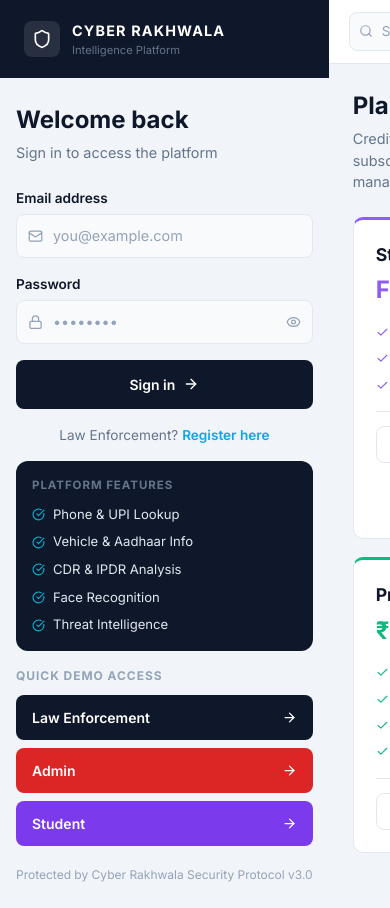
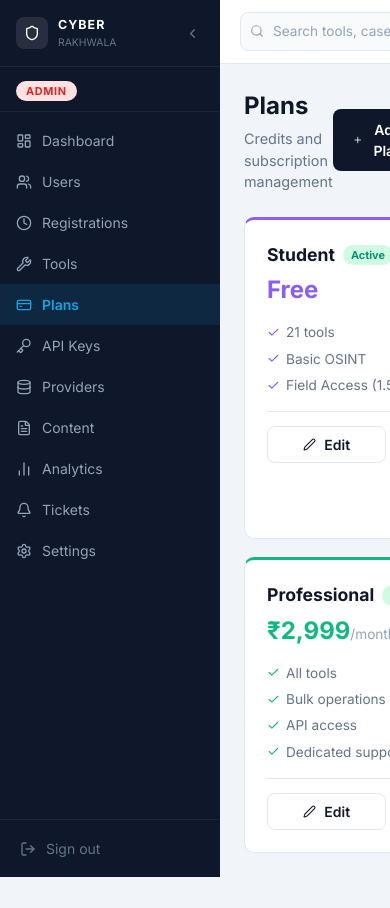
Before and after one commit to dipanshachauhan303-cmd/cyber-rakhwala-frontend, a React (Vite) app: page /admin/plans in a window 390 px wide. After the commit the page ends 877 px from the top, so only its background shows below. Built offline with nearby package versions, Linux system fonts and the light colour scheme; sample sign-in values are in the browser's storage.

Commit message:
fix sidebar mobile

```diff
--- a/src/components/shared/Sidebar.jsx
+++ b/src/components/shared/Sidebar.jsx
@@ -1,190 +1,224 @@
 import { useState } from 'react'
-import { useNavigate, Link } from 'react-router-dom'
-import { Shield, Eye, EyeOff, ArrowRight, Lock, Mail, CheckCircle } from 'lucide-react'
-import { api, setAuth } from '../utils/api.js'
+import { useNavigate, useLocation } from 'react-router-dom'
+import {
+  LayoutDashboard, Wrench, FolderOpen, Shield,
+  Users, Settings, LogOut, ChevronLeft, ChevronRight,
+  Activity, Key, Database, FileText, CreditCard,
+  Bell, BarChart2, Clock, Menu, X
+} from 'lucide-react'
+import { clearAuth } from '../../utils/api.js'
 
-const DEMO_ACCOUNTS = [
-  { label: 'Law Enforcement', email: 'law@demo.com', password: 'demo123', bg: '#0f172a', hover: '#1e293b' },
-  { label: 'Admin', email: 'admin@demo.com', password: 'demo123', bg: '#dc2626', hover: '#b91c1c' },
-  { label: 'Student', email: 'student@demo.com', password: 'demo123', bg: '#7c3aed', hover: '#6d28d9' },
-]
-
-const ROLE_PATHS = {
-  'law-enforcement': '/law-enforcement/dashboard',
-  admin: '/admin/dashboard',
-  student: '/student/dashboard',
+const NAV = {
+  'law-enforcement': [
+    { icon: LayoutDashboard, label: 'Overview', path: '/law-enforcement/dashboard' },
+    { icon: Wrench, label: 'Tools', path: '/law-enforcement/tools' },
+    { icon: FolderOpen, label: 'Cases', path: '/law-enforcement/cases' },
+  ],
+  admin: [
+    { icon: LayoutDashboard, label: 'Dashboard', path: '/admin/dashboard' },
+    { icon: Users, label: 'Users', path: '/admin/users' },
+    { icon: Clock, label: 'Registrations', path: '/admin/registrations' },
+    { icon: Wrench, label: 'Tools', path: '/admin/tools' },
+    { icon: CreditCard, label: 'Plans', path: '/admin/plans' },
+    { icon: Key, label: 'API Keys', path: '/admin/api-keys' },
+    { icon: Database, label: 'Providers', path: '/admin/providers' },
+    { icon: FileText, label: 'Content', path: '/admin/content' },
+    { icon: BarChart2, label: 'Analytics', path: '/admin/analytics' },
+    { icon: Bell, label: 'Tickets', path: '/admin/tickets' },
+    { icon: Settings, label: 'Settings', path: '/admin/settings' },
+  ],
+  student: [
+    { icon: LayoutDashboard, label: 'Dashboard', path: '/student/dashboard' },
+    { icon: Wrench, label: 'Tools', path: '/student/tools' },
+    { icon: Activity, label: 'History', path: '/student/history' },
+  ],
 }
 
-const FEATURES = [
-  'Phone & UPI Lookup',
-  'Vehicle & Aadhaar Info',
-  'CDR & IPDR Analysis',
-  'Face Recognition',
-  'Threat Intelligence',
-]
-
-export default function Login() {
-  const navigate = useNavigate()
-  const [form, setForm] = useState({ email: '', password: '' })
-  const [showPass, setShowPass] = useState(false)
-  const [loading, setLoading] = useState(false)
-  const [error, setError] = useState('')
-
-  const doLogin = async (email, password) => {
-    setLoading(true)
-    setError('')
-    try {
-      const data = await api.post('/api/auth/login', { email, password })
-      setAuth(data.token, data.user)
-      window.location.href = ROLE_PATHS[data.user.role] || '/login'
-    } catch (err) {
-      setError(err.message || 'Login failed')
-    } finally {
-      setLoading(false)
-    }
+const ROLE_BADGE = {
+  'law-enforcement': { label: 'Law Enforcement', color: '#0ea5e9', bg: '#e0f2fe' },
+  admin: { label: 'Admin', color: '#dc2626', bg: '#fee2e2' },
+  student: { label: 'Student', color: '#7c3aed', bg: '#ede9fe' },
 }
 
-  const handleSubmit = (e) => {
-    e.preventDefault()
-    doLogin(form.email, form.password)
+export default function Sidebar({ role = 'law-enforcement' }) {
+  const [collapsed, setCollapsed] = useState(false)
+  const [mobileOpen, setMobileOpen] = useState(false)
+  const navigate = useNavigate()
+  const location = useLocation()
+  const links = NAV[role] || NAV['law-enforcement']
+  const badge = ROLE_BADGE[role] || ROLE_BADGE['law-enforcement']
+
+  const handleLogout = () => {
+    clearAuth()
+    window.location.href = '/login'
   }
 
-  return (
-    <div style={{ minHeight: '100vh', background: '#f1f5f9', display: 'flex', flexDirection: 'column' }}>
+  const handleNavigate = (path) => {
+    navigate(path)
+    setMobileOpen(false)
+  }
 
-      {/* Mobile header */}
+  const renderNav = () => (
+    <>
+      {/* Logo */}
       <div style={{
-        background: '#0f172a',
-        padding: '20px 24px',
-        display: 'flex',
-        alignItems: 'center',
-        gap: '12px',
+        display: 'flex', alignItems: 'center',
+        justifyContent: collapsed ? 'center' : 'space-between',
+        padding: '16px', borderBottom: '1px solid rgba(255,255,255,0.08)',
+        minHeight: '64px',
       }}>
-        <div style={{ width: '36px', height: '36px', background: 'rgba(255,255,255,0.1)', borderRadius: '8px', display: 'flex', alignItems: 'center', justifyContent: 'center' }}>
-          <Shield size={20} color="#ffffff" />
+        {!collapsed && (
+          <div style={{ display: 'flex', alignItems: 'center', gap: '10px' }}>
+            <div style={{ width: '32px', height: '32px', background: 'rgba(255,255,255,0.1)', borderRadius: '8px', display: 'flex', alignItems: 'center', justifyContent: 'center', flexShrink: 0 }}>
+              <Shield size={16} color="#ffffff" />
             </div>
             <div>
-          <p style={{ color: '#ffffff', fontWeight: 700, fontSize: '0.9rem', letterSpacing: '0.08em' }}>CYBER RAKHWALA</p>
-          <p style={{ color: '#64748b', fontSize: '0.7rem' }}>Intelligence Platform</p>
+              <p style={{ color: '#ffffff', fontWeight: 700, fontSize: '0.78rem', letterSpacing: '0.08em' }}>CYBER</p>
+              <p style={{ color: '#64748b', fontSize: '0.65rem' }}>RAKHWALA</p>
             </div>
           </div>
-
-      {/* Main content */}
-      <div style={{ flex: 1, display: 'flex', alignItems: 'center', justifyContent: 'center', padding: '24px 16px' }}>
-        <div style={{ width: '100%', maxWidth: '420px' }}>
-
-          <h2 style={{ fontSize: '1.5rem', fontWeight: 700, color: '#0f172a', marginBottom: '4px' }}>Welcome back</h2>
-          <p style={{ color: '#64748b', fontSize: '0.9rem', marginBottom: '24px' }}>Sign in to access the platform</p>
-
-          <form onSubmit={handleSubmit} style={{ display: 'flex', flexDirection: 'column', gap: '16px' }}>
-            <div>
-              <label style={{ display: 'block', fontSize: '0.85rem', fontWeight: 600, color: '#0f172a', marginBottom: '6px' }}>Email address</label>
-              <div style={{ position: 'relative' }}>
-                <Mail size={15} color="#94a3b8" style={{ position: 'absolute', left: '12px', top: '50%', transform: 'translateY(-50%)' }} />
-                <input
-                  type="email"
-                  required
-                  autoComplete="email"
-                  value={form.email}
-                  onChange={e => setForm({ ...form, email: e.target.value })}
-                  placeholder="you@example.com"
-                  className="cr-input"
-                  style={{ paddingLeft: '36px' }}
-                />
-              </div>
+        )}
+        {collapsed && <Shield size={18} color="#ffffff" />}
+        <button
+          onClick={() => setCollapsed(!collapsed)}
+          style={{ background: 'none', border: 'none', cursor: 'pointer', color: '#64748b', padding: '4px' }}
+        >
+          {collapsed ? <ChevronRight size={15} /> : <ChevronLeft size={15} />}
+        </button>
       </div>
 
-            <div>
-              <label style={{ display: 'block', fontSize: '0.85rem', fontWeight: 600, color: '#0f172a', marginBottom: '6px' }}>Password</label>
-              <div style={{ position: 'relative' }}>
-                <Lock size={15} color="#94a3b8" style={{ position: 'absolute', left: '12px', top: '50%', transform: 'translateY(-50%)' }} />
-                <input
-                  type={showPass ? 'text' : 'password'}
-                  required
-                  autoComplete="current-password"
-                  value={form.password}
-                  onChange={e => setForm({ ...form, password: e.target.value })}
-                  placeholder="••••••••"
-                  className="cr-input"
-                  style={{ paddingLeft: '36px', paddingRight: '40px' }}
-                />
-                <button
-                  type="button"
-                  onClick={() => setShowPass(!showPass)}
-                  style={{ position: 'absolute', right: '12px', top: '50%', transform: 'translateY(-50%)', background: 'none', border: 'none', cursor: 'pointer', color: '#94a3b8' }}
-                >
-                  {showPass ? <EyeOff size={15} /> : <Eye size={15} />}
-                </button>
-              </div>
-            </div>
-
-            {error && (
-              <div style={{ background: '#fee2e2', border: '1px solid #fecaca', borderRadius: '8px', padding: '10px 14px', fontSize: '0.85rem', color: '#dc2626' }}>
-                {error}
+      {/* Role badge */}
+      {!collapsed && (
+        <div style={{ padding: '10px 16px', borderBottom: '1px solid rgba(255,255,255,0.06)' }}>
+          <span style={{
+            background: badge.bg, color: badge.color,
+            fontSize: '0.68rem', fontWeight: 700,
+            padding: '3px 10px', borderRadius: '20px',
+            textTransform: 'uppercase', letterSpacing: '0.06em',
+          }}>
+            {badge.label}
+          </span>
         </div>
       )}
 
-            <button type="submit" disabled={loading} className="btn-primary" style={{ width: '100%', justifyContent: 'center', padding: '14px' }}>
-              {loading ? 'Signing in...' : (
-                <span style={{ display: 'flex', alignItems: 'center', gap: '8px', justifyContent: 'center' }}>
-                  Sign in <ArrowRight size={16} />
+      {/* Nav links */}
+      <nav style={{ flex: 1, padding: '8px 0', overflowY: 'auto' }}>
+        {links.map((link) => {
+          const Icon = link.icon
+          const isActive = location.pathname === link.path
+          return (
+            <button
+              key={link.path}
+              onClick={() => handleNavigate(link.path)}
+              style={{
+                width: '100%', display: 'flex', alignItems: 'center',
+                gap: '10px', padding: collapsed ? '10px 0' : '10px 16px',
+                justifyContent: collapsed ? 'center' : 'flex-start',
+                background: isActive ? 'rgba(14,165,233,0.12)' : 'transparent',
+                borderRight: isActive ? '2px solid #0ea5e9' : '2px solid transparent',
+                border: 'none', cursor: 'pointer', transition: 'all 0.15s ease',
+                color: isActive ? '#0ea5e9' : '#94a3b8',
+              }}
+            >
+              <Icon size={16} />
+              {!collapsed && (
+                <span style={{ fontSize: '0.875rem', fontWeight: isActive ? 600 : 400 }}>
+                  {link.label}
                 </span>
               )}
             </button>
-          </form>
+          )
+        })}
+      </nav>
 
-          <p style={{ textAlign: 'center', fontSize: '0.85rem', color: '#64748b', margin: '16px 0' }}>
-            Law Enforcement?{' '}
-            <Link to="/register" style={{ color: '#0ea5e9', fontWeight: 600, textDecoration: 'none' }}>Register here</Link>
-          </p>
+      {/* Logout */}
+      <div style={{ borderTop: '1px solid rgba(255,255,255,0.06)', padding: '8px' }}>
+        <button
+          onClick={handleLogout}
+          style={{
+            width: '100%', display: 'flex', alignItems: 'center',
+            gap: '10px', padding: '10px 12px',
+            justifyContent: collapsed ? 'center' : 'flex-start',
+            background: 'transparent', border: 'none', cursor: 'pointer',
+            color: '#64748b', borderRadius: '6px',
+          }}
+        >
+          <LogOut size={16} />
+          {!collapsed && <span style={{ fontSize: '0.875rem' }}>Sign out</span>}
+        </button>
+      </div>
+    </>
+  )
 
-          {/* Features */}
-          <div style={{ background: '#0f172a', borderRadius: '12px', padding: '16px', marginBottom: '16px' }}>
-            <p style={{ color: '#64748b', fontSize: '0.72rem', fontWeight: 700, textTransform: 'uppercase', letterSpacing: '0.08em', marginBottom: '10px' }}>
-              Platform Features
-            </p>
-            <div style={{ display: 'flex', flexDirection: 'column', gap: '8px' }}>
-              {FEATURES.map((f) => (
-                <div key={f} style={{ display: 'flex', alignItems: 'center', gap: '8px' }}>
-                  <CheckCircle size={13} color="#06b6d4" />
-                  <span style={{ color: '#e2e8f0', fontSize: '0.82rem' }}>{f}</span>
-                </div>
-              ))}
-            </div>
+  return (
+    <>
+      {/* Mobile hamburger */}
+      <button
+        onClick={() => setMobileOpen(true)}
+        style={{
+          position: 'fixed', top: '12px', left: '12px', zIndex: 100,
+          background: '#0f172a', border: 'none', borderRadius: '8px',
+          padding: '8px', cursor: 'pointer', color: '#ffffff',
+          display: 'none',
+        }}
+        id="mobile-menu-btn"
+      >
+        <Menu size={20} />
+      </button>
+
+      {/* Desktop sidebar */}
+      <div
+        id="desktop-sidebar"
+        style={{
+          width: collapsed ? '64px' : '220px',
+          minHeight: '100vh',
+          background: '#0f172a',
+          display: 'flex',
+          flexDirection: 'column',
+          transition: 'width 0.25s ease',
+          flexShrink: 0,
+        }}
+      >
+        {renderNav()}
       </div>
 
-          {/* Demo accounts */}
-          <div>
-            <p style={{ fontSize: '0.75rem', fontWeight: 700, color: '#94a3b8', textTransform: 'uppercase', letterSpacing: '0.08em', marginBottom: '10px' }}>
-              Quick demo access
-            </p>
-            <div style={{ display: 'flex', flexDirection: 'column', gap: '8px' }}>
-              {DEMO_ACCOUNTS.map((account) => (
-                <button
-                  key={account.label}
-                  onClick={() => doLogin(account.email, account.password)}
-                  disabled={loading}
+      {/* Mobile overlay */}
+      {mobileOpen && (
+        <div
+          onClick={() => setMobileOpen(false)}
           style={{
-                    width: '100%', padding: '12px 16px', borderRadius: '8px',
-                    border: 'none', cursor: loading ? 'not-allowed' : 'pointer',
-                    opacity: loading ? 0.6 : 1,
-                    display: 'flex', alignItems: 'center', justifyContent: 'space-between',
-                    fontSize: '0.875rem', fontWeight: 600, color: '#ffffff',
-                    background: account.bg,
+            position: 'fixed', inset: 0, zIndex: 98,
+            background: 'rgba(0,0,0,0.5)',
+          }}
+        />
+      )}
+
+      {/* Mobile sidebar */}
+      <div
+        id="mobile-sidebar"
+        style={{
+          position: 'fixed', top: 0,
+          left: mobileOpen ? 0 : '-240px',
+          zIndex: 99, height: '100vh', width: '220px',
+          background: '#0f172a',
+          display: 'none',
+          flexDirection: 'column',
+          transition: 'left 0.25s ease',
         }}
       >
-                  <span>{account.label}</span>
-                  <ArrowRight size={15} color="#ffffff" />
+        <button
+          onClick={() => setMobileOpen(false)}
+          style={{
+            position: 'absolute', top: '12px', right: '-40px',
+            background: '#0f172a', border: 'none',
+            borderRadius: '0 8px 8px 0',
+            padding: '8px', cursor: 'pointer', color: '#ffffff',
+          }}
+        >
+          <X size={20} />
         </button>
-              ))}
+        {renderNav()}
       </div>
-          </div>
-
-          <p style={{ textAlign: 'center', color: '#94a3b8', fontSize: '0.75rem', marginTop: '20px' }}>
-            Protected by Cyber Rakhwala Security Protocol v3.0
-          </p>
-        </div>
-      </div>
-    </div>
+    </>
   )
 }
```
Lines whose indentation alone changed are shown as unchanged.
